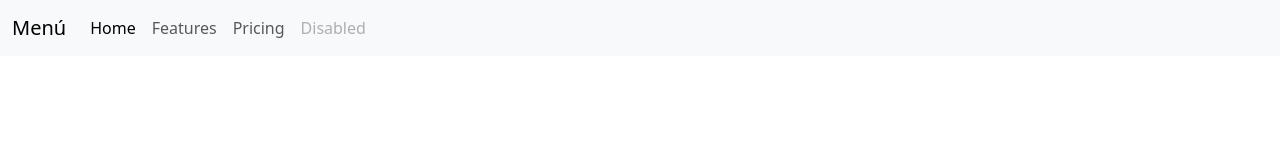
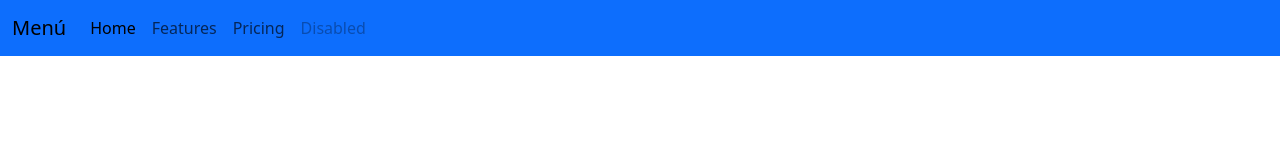
Before and after one commit to diegocmd20/Repaso-Bootstrap, a plain HTML site: page index.html in a window 1280 px wide. Drawn offline with nearby package versions, Linux system fonts and the light colour scheme.

Commit message:
Background primary

```diff
--- a/index.html
+++ b/index.html
@@ -13,7 +13,7 @@
   </head>
   <body>
     <header>
-      <nav class="navbar navbar-expand-lg bg-primary bg-body-tertiary">
+      <nav class="navbar navbar-expand-lg bg-primary">
         <div class="container-fluid">
           <a class="navbar-brand" href="#">Menú</a>
           <button
```
